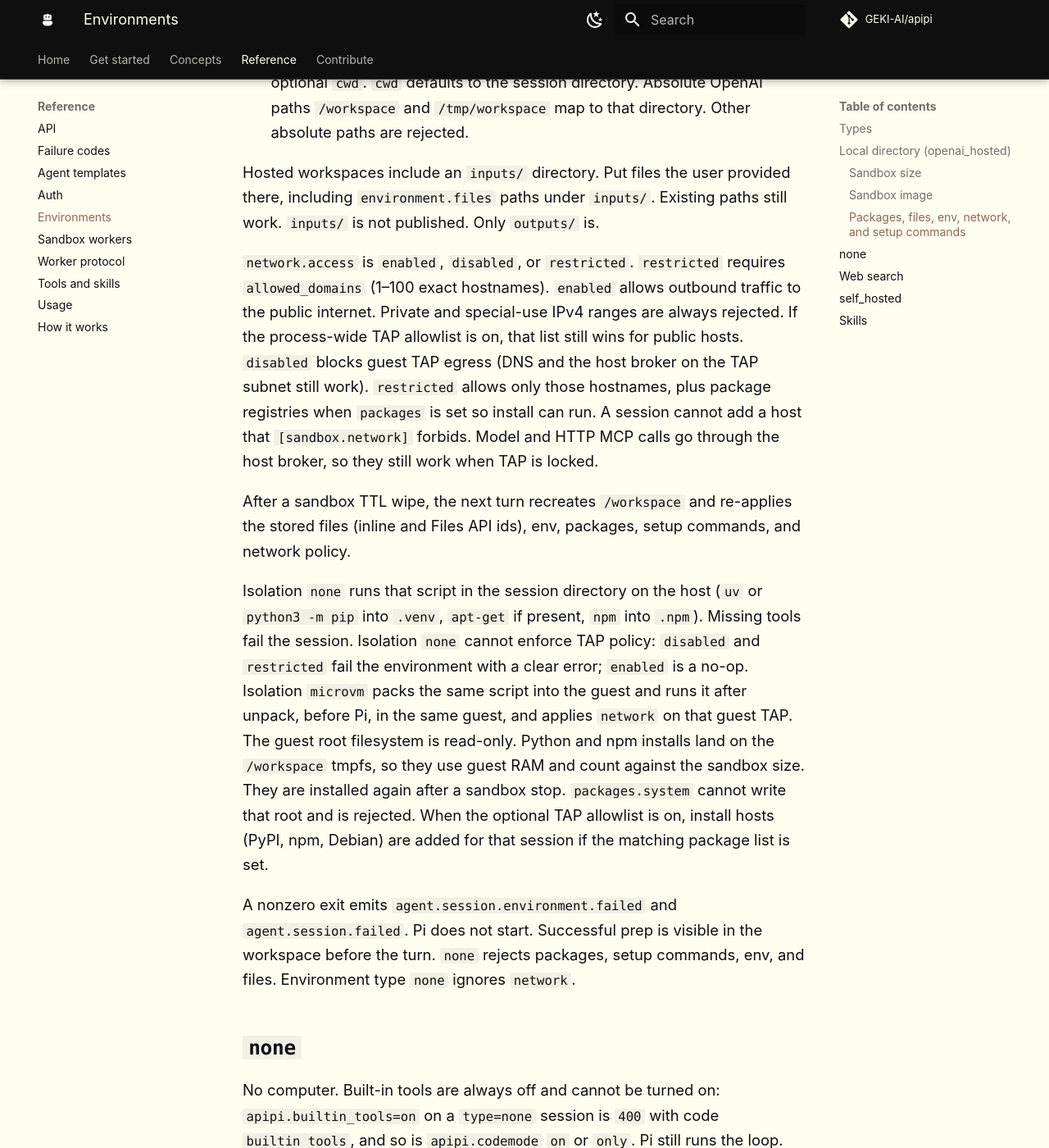
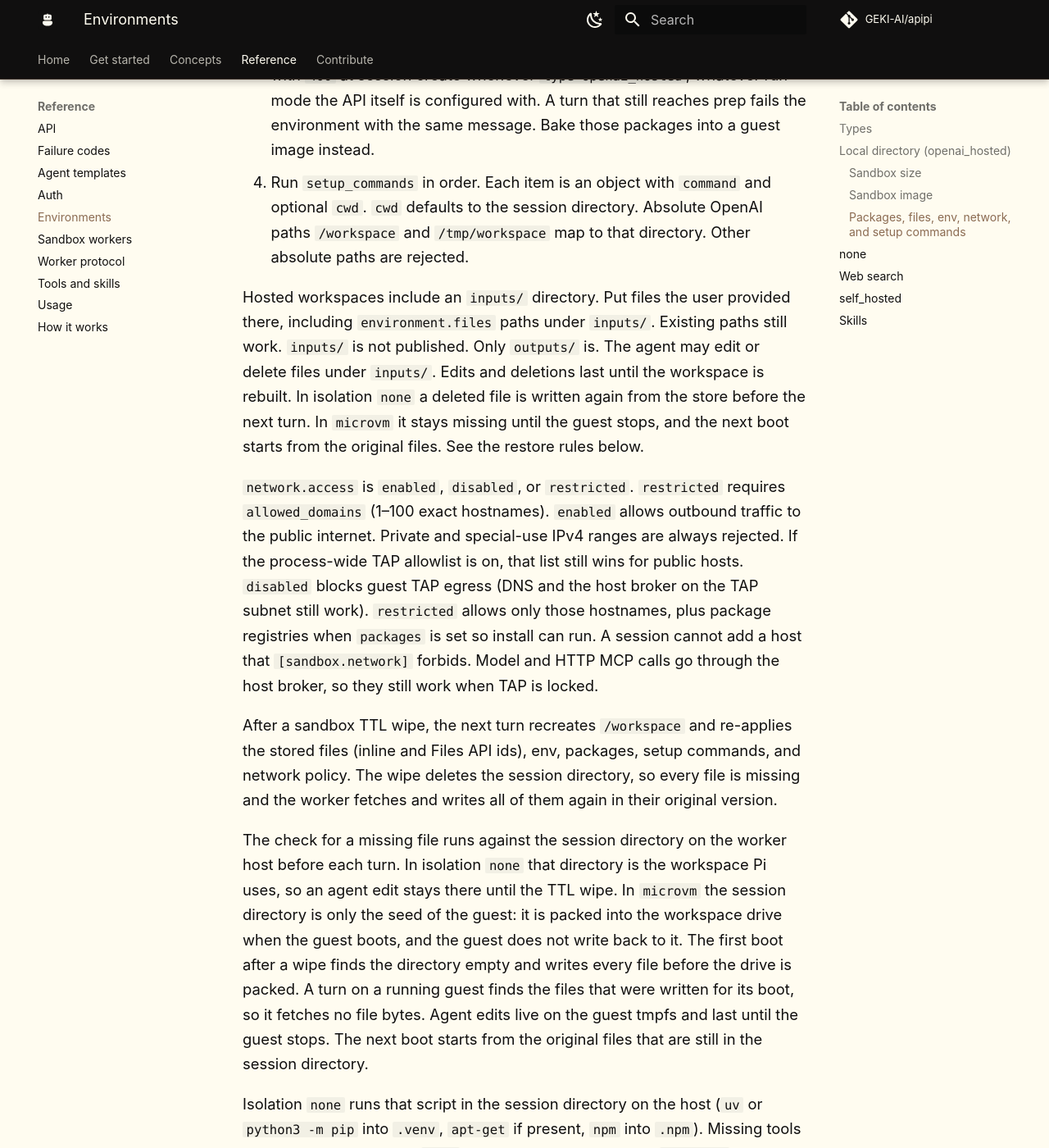
Before and after one commit to GEKI-AI/apipi, an MkDocs documentation site: the page built from docs/environments.md, in a window 1280 px wide and 1400 px high, scrolled down 7393 px. Shown: the whole window at 82% size. Built offline with MkDocs 1.6.1 and Material for MkDocs 9.7.7, drawn with Linux system fonts in a browser that asks for light colours; comment, search, counter and statistics services are not loaded; some of the changed text lies outside the part shown.

Commit message:
Write workspace files only when missing (#516)
* Write workspace files only when missing

Co-Authored-By: Claude Opus 5.5 <noreply@anthropic.com>

* Describe inputs/ edits per isolation mode and add changelog entry

Co-Authored-By: Claude Opus 5.5 <noreply@anthropic.com>

---------

Co-authored-by: Claude Opus 5.5 <noreply@anthropic.com>

```diff
--- a/docs/environments.md
+++ b/docs/environments.md
@@ -45,7 +45,10 @@ row stores a `file://` or `s3://` URI for that cache). The next turn
 creates an empty `/workspace`, re-applies skills, packages, setup
 commands, files, env, and network policy, and reloads the cached
 session file so Pi continues the
-conversation. Published files are not copied back into `/workspace`.
+conversation. Files from `environment.files` are the starting state of
+the workspace, not a copy that is kept in sync: an agent edit to such a
+file stays until the workspace is wiped, and after the wipe the
+original comes back. Published files are not copied back into `/workspace`.
 There is no pause. A TTL stop kills Pi and deletes the workspace. The public state is `stopped` with `reason: idle`. A client may label that "paused" or "sleeping", but must not imply that files survive.
 
 The directory is bounded by `APIPI_MAX_WORKSPACE_BYTES` (default 1GiB).
@@ -214,7 +217,11 @@ session. The merged values are what the session stores. Prep runs
 before the first
 agent turn that needs the computer:
 
-1. Write `files` into the session directory. Paths use the same
+1. Write `files` into the session directory. A file is written only
+   when its path does not exist in the session directory yet. A path
+   that exists is left as it is, even when the agent changed or
+   replaced the file, and the worker does not fetch its bytes from the
+   store. Paths use the same
    `/workspace` and `/tmp/workspace` mapping as setup `cwd`. Other
    absolute paths, `..` escapes, and writes under `.apipi/` are
    rejected. `type: "inline"` uses standard base64 `data`.
@@ -252,7 +259,11 @@ agent turn that needs the computer:
 Hosted workspaces include an `inputs/` directory. Put files the user
 provided there, including `environment.files` paths under `inputs/`.
 Existing paths still work. `inputs/` is not published. Only `outputs/`
-is.
+is. The agent may edit or delete files under `inputs/`. Edits and
+deletions last until the workspace is rebuilt. In isolation `none` a
+deleted file is written again from the store before the next turn. In
+`microvm` it stays missing until the guest stops, and the next boot
+starts from the original files. See the restore rules below.
 
 `network.access` is `enabled`, `disabled`, or `restricted`.
 `restricted` requires `allowed_domains` (1–100 exact hostnames).
@@ -267,7 +278,21 @@ go through the host broker, so they still work when TAP is locked.
 
 After a sandbox TTL wipe, the next turn recreates `/workspace` and
 re-applies the stored files (inline and Files API ids), env, packages,
-setup commands, and network policy.
+setup commands, and network policy. The wipe deletes the session
+directory, so every file is missing and the worker fetches and writes
+all of them again in their original version.
+
+The check for a missing file runs against the session directory on the
+worker host before each turn. In isolation `none` that directory is the
+workspace Pi uses, so an agent edit stays there until the TTL wipe. In
+`microvm` the session directory is only the seed of the guest: it is
+packed into the workspace drive when the guest boots, and the guest
+does not write back to it. The first boot after a wipe finds the
+directory empty and writes every file before the drive is packed. A
+turn on a running guest finds the files that were written for its
+boot, so it fetches no file bytes. Agent edits live on the guest tmpfs
+and last until the guest stops. The next boot starts from the original
+files that are still in the session directory.
 
 Isolation `none` runs that script in the session directory on the host
 (`uv` or `python3 -m pip` into `.venv`, `apt-get` if present, `npm`
```
Also changed, not shown: CHANGELOG.md (+4 -0 lines), docs/concepts.md (+2 -1 lines), docs/config.md (+2 -1 lines), docs/worker-protocol.md (+5 -3 lines), 5 other files.
